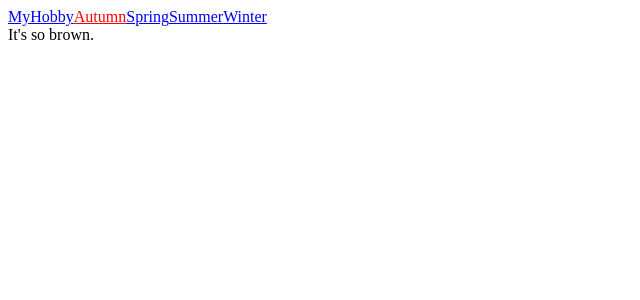
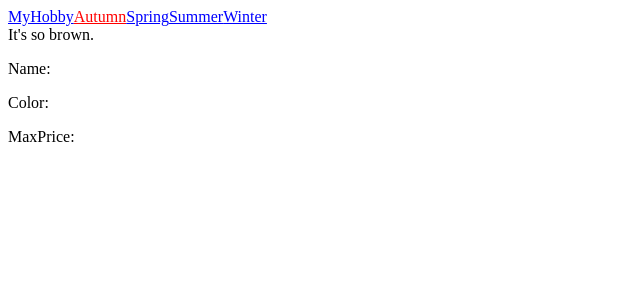
Before and after one commit to MateuszKar2/React-test, a React (Create React App) app: page /autumn in a window 1280 px wide. Shown: the top 300 px of the page, without its empty margins (0-640 px from the left). Built offline with nearby package versions, Linux system fonts and the light colour scheme.

Commit message:
add file

```diff
--- a/src/pages/Autumn.jsx
+++ b/src/pages/Autumn.jsx
@@ -1,11 +1,29 @@
+import { useSearchParams } from "react-router-dom";
+import { useMemo } from "react";
+
+const Autumn = () => {
+
+const [searchParams, setSearchParams] = useSearchParams();
+// const name = searchParams.get("name");
+// const color = searchParams.get("color");
+// const maxPrice = searchParams.get("maxPrice");
 
 
-const Autumn = () => {
+const params = useMemo(
+    () => Object.fromEntries([...searchParams]),
+    [searchParams]
+);//memoizacja- przekształcenie metody get() w wygodny obiekt(przy kilku parametrach uzywanie metody get( może byc nie poręczne)
+
+
+const {name, color, maxPrice} = params;
 
     return(
         <>
             <div>
                 It's so brown.
+                <p>Name: {name}</p>
+                <p>Color: {color}</p>
+                <p>MaxPrice: {maxPrice}</p>
             </div>
         </>
     )
```
